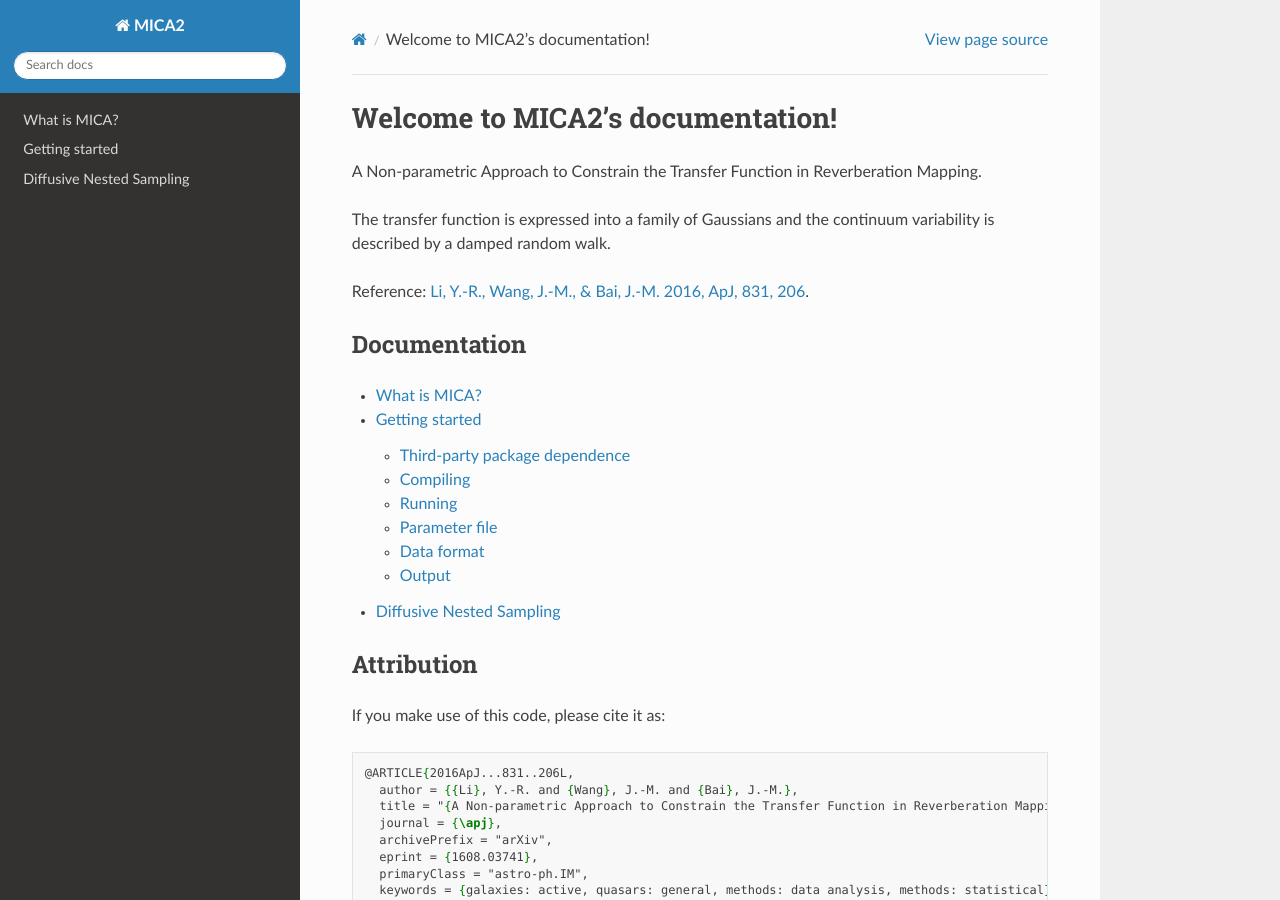
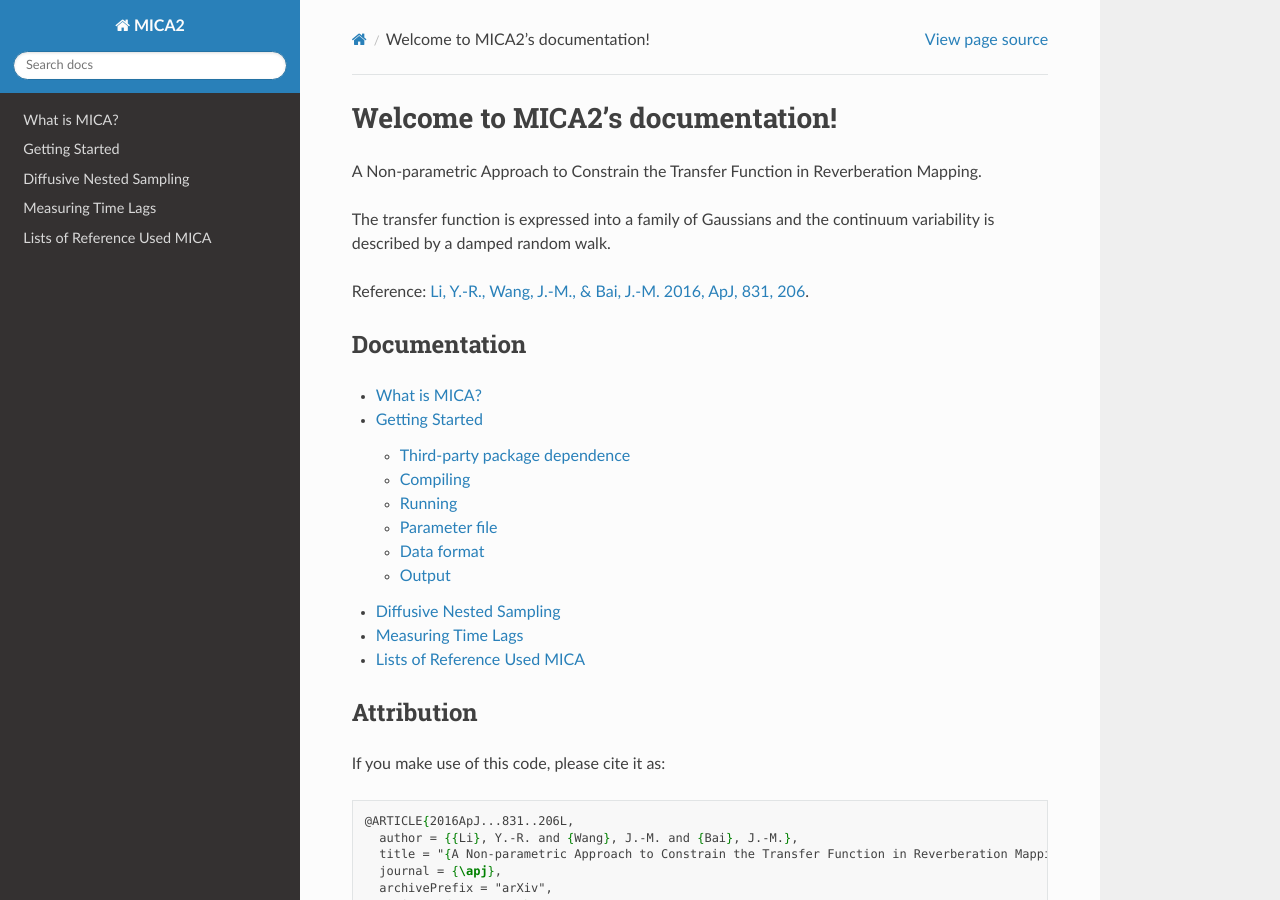
Before and after one commit to LiyrAstroph/MICA2, a Sphinx documentation site: the page built from docs/index.rst, in a window 1280 px wide and 900 px high. Built offline with Sphinx 7.4.7 and the Read the Docs theme 2.0.0, drawn with Linux system fonts in a browser that asks for light colours.

Commit message:
continue to update docs.

```diff
--- /dev/null
+++ b/docs/delay.rst
@@ -0,0 +1,6 @@
+********************
+Measuring Time Lags
+********************
+By using one Gaussian, **MICA** directly output the posterior samples
+of the Gaussian centers, which can be regarded as the time lags of the input time
+series.
--- a/docs/getting_started.rst
+++ b/docs/getting_started.rst
@@ -2,7 +2,7 @@
 
 
 ***************
-Getting started
+Getting Started
 ***************
 
 .. _installing-docdir:
--- a/docs/index.rst
+++ b/docs/index.rst
@@ -21,6 +21,8 @@ Documentation
    about.rst
    getting_started.rst
    cdnest.rst
+   delay.rst
+   list.rst
 
 
 Attribution
```
Also changed, not shown: docs/list.rst (added, +13 -0 lines), 1 other file.
